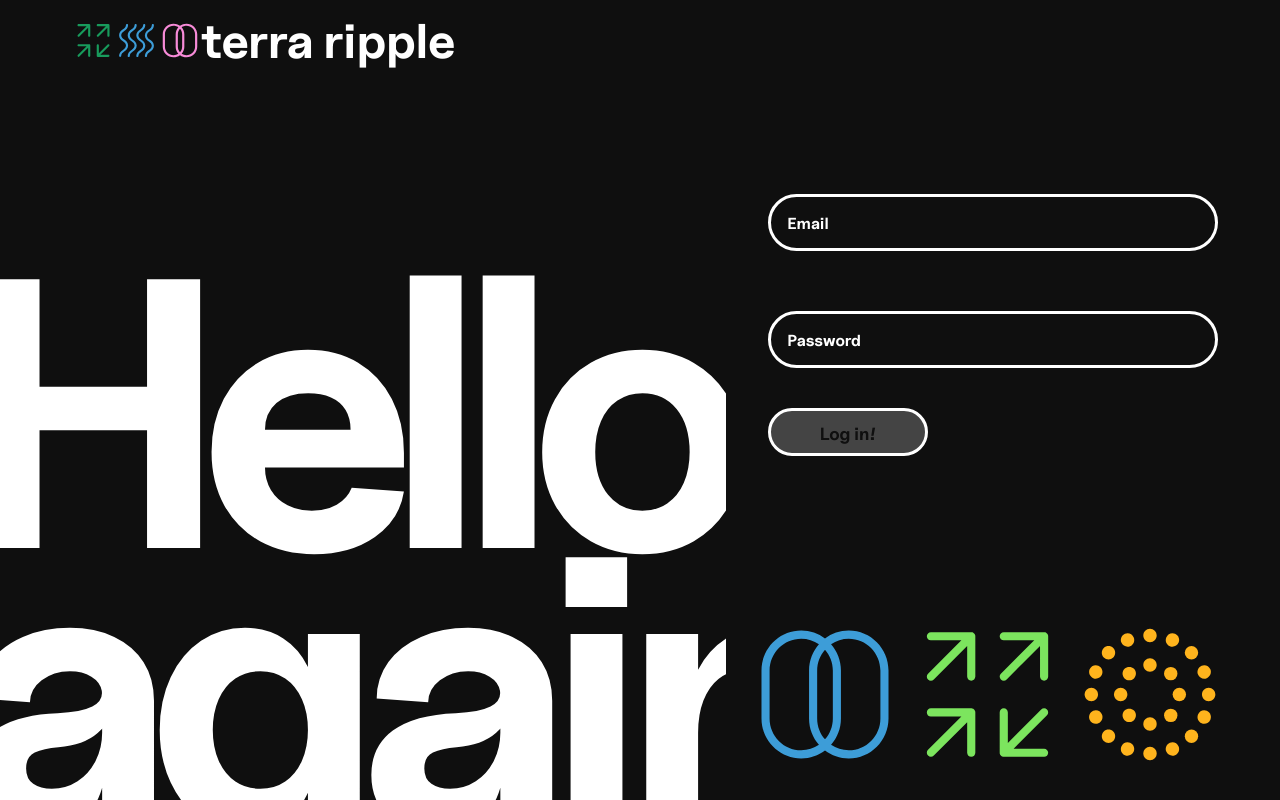
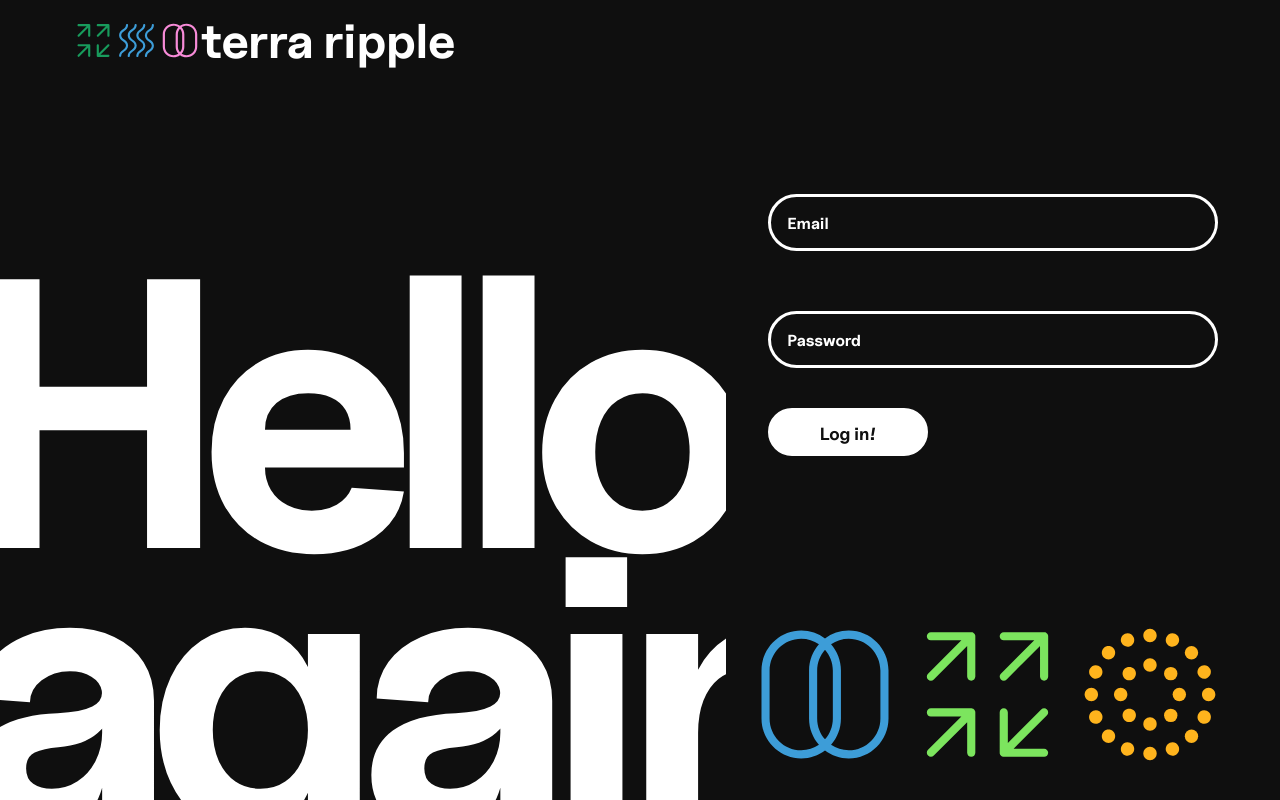
Before and after one commit to arakiztain/Terra-3, a React (Vite) app in the folder client/: page / in a window 1280 px wide. Built offline with nearby package versions, Linux system fonts and the light colour scheme.

Commit message:
spare css line

```diff
--- a/client/src/pages/Login/Login.module.css
+++ b/client/src/pages/Login/Login.module.css
@@ -113,12 +113,7 @@ grid-auto-rows: min-content;
   border-radius: 30px;
   height:3rem;
   width:10rem;
-<<<<<<< HEAD
   background-color: #FFFFFF;
-=======
-  background-color:#FFFFFF;
-
->>>>>>> 99f424e23c425814ee1a4b3fed6ad512d457dcee
 }
 
 .label {
```
